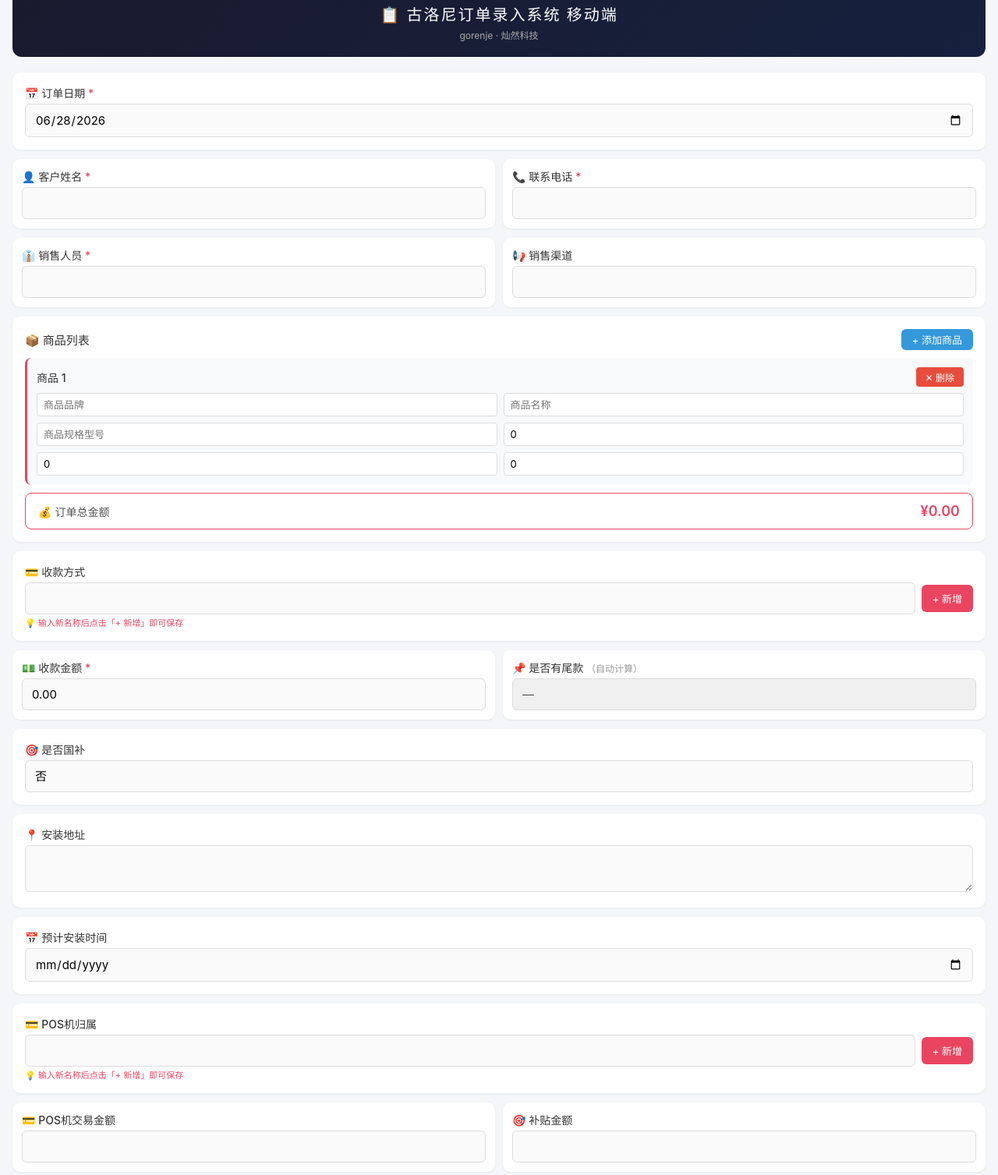
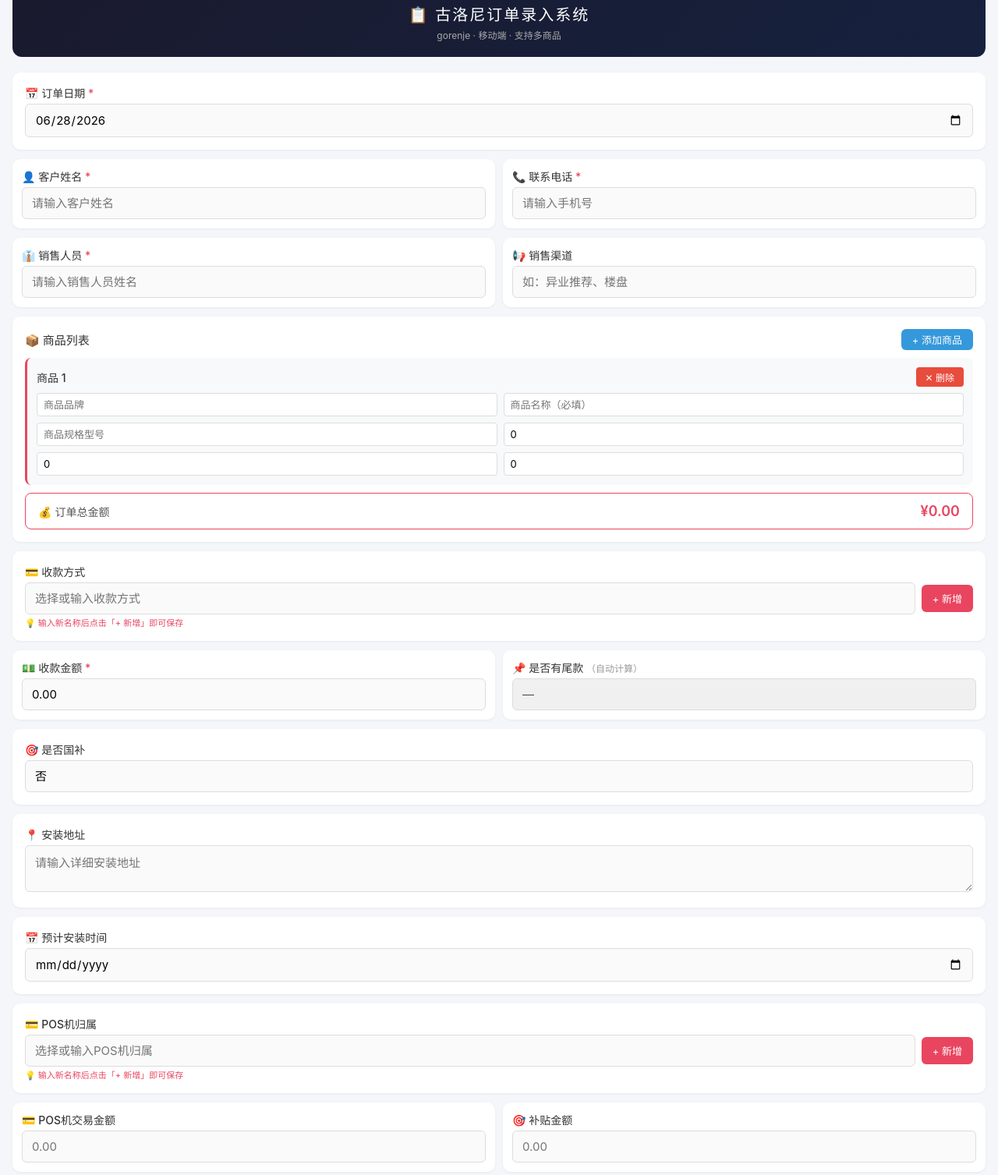
Before and after one commit to CRKJ2012/gorenje, a plain HTML site: page index.html in a window 1280 px wide. Shown: the part 33-1540 px from the top of the page at 78% size. Drawn offline with Linux system fonts and the light colour scheme.

Commit message:
Add files via upload

```diff
--- a/index.html
+++ b/index.html
@@ -288,8 +288,8 @@
 <body>
 
 <div class="header">
-    <h1>📋 古洛尼订单录入系统  移动端</h1>
-    <p>gorenje · 灿然科技 </p>
+    <h1>📋 古洛尼订单录入系统</h1>
+    <p>gorenje · 移动端 · 支持多商品</p>
 </div>
 
 <form id="orderForm" autocomplete="off">
@@ -303,22 +303,22 @@
     <div class="form-row">
         <div class="form-group">
             <label>👤 客户姓名 <span class="required">*</span></label>
-            <input type="text" id="customerName" required>
+            <input type="text" id="customerName" placeholder="请输入客户姓名" required>
         </div>
         <div class="form-group">
             <label>📞 联系电话 <span class="required">*</span></label>
-            <input type="tel" id="phone" required>
+            <input type="tel" id="phone" placeholder="请输入手机号" required>
         </div>
     </div>
 
     <div class="form-row">
         <div class="form-group">
             <label>👔 销售人员 <span class="required">*</span></label>
-            <input type="text" id="salesperson" required>
+            <input type="text" id="salesperson" placeholder="请输入销售人员姓名" required>
         </div>
         <div class="form-group">
             <label>📢 销售渠道</label>
-            <input type="text" id="salesChannel" list="channelList">
+            <input type="text" id="salesChannel" placeholder="如：异业推荐、楼盘" list="channelList">
             <datalist id="channelList">
                 <option value="异业推荐">
                 <option value="楼盘">
@@ -349,7 +349,7 @@
     <div class="form-group">
         <label>💳 收款方式</label>
         <div style="display:flex;gap:8px;align-items:center;">
-            <input type="text" id="payMethod" list="payMethodList" style="flex:1;">
+            <input type="text" id="payMethod" placeholder="选择或输入收款方式" list="payMethodList" style="flex:1;">
             <button type="button" onclick="addPayMethod()" style="padding:8px 14px;background:#e94560;color:#fff;border:none;border-radius:6px;font-size:13px;white-space:nowrap;">+ 新增</button>
         </div>
         <datalist id="payMethodList">
@@ -365,7 +365,7 @@
     <div class="form-row">
         <div class="form-group">
             <label>💵 收款金额 <span class="required">*</span></label>
-            <input type="number" id="payAmount" step="0.01" required oninput="calcBalance()">
+            <input type="number" id="payAmount" step="0.01" placeholder="请输入收款金额" required oninput="calcBalance()">
         </div>
         <div class="form-group">
             <label>📌 是否有尾款 <span class="sub-label">（自动计算）</span></label>
@@ -383,7 +383,7 @@
 
     <div class="form-group">
         <label>📍 安装地址</label>
-        <textarea id="installAddress" rows="2"></textarea>
+        <textarea id="installAddress" rows="2" placeholder="请输入详细安装地址"></textarea>
     </div>
 
     <div class="form-group">
@@ -394,7 +394,7 @@
     <div class="form-group">
         <label>💳 POS机归属</label>
         <div style="display:flex;gap:8px;align-items:center;">
-            <input type="text" id="posOwner" list="posOwnerList" style="flex:1;">
+            <input type="text" id="posOwner" placeholder="选择或输入POS机归属" list="posOwnerList" style="flex:1;">
             <button type="button" onclick="addPosOwner()" style="padding:8px 14px;background:#e94560;color:#fff;border:none;border-radius:6px;font-size:13px;white-space:nowrap;">+ 新增</button>
         </div>
         <datalist id="posOwnerList">
@@ -409,11 +409,11 @@
     <div class="form-row">
         <div class="form-group">
             <label>💳 POS机交易金额</label>
-            <input type="number" id="posAmount" step="0.01">
+            <input type="number" id="posAmount" step="0.01" placeholder="0.00">
         </div>
         <div class="form-group">
             <label>🎯 补贴金额</label>
-            <input type="number" id="subsidyAmount" step="0.01">
+            <input type="number" id="subsidyAmount" step="0.01" placeholder="0.00">
         </div>
     </div>
 
@@ -435,7 +435,7 @@
 
     <div class="form-group">
         <label>📝 备注</label>
-        <textarea id="remark" rows="2"></textarea>
+        <textarea id="remark" rows="2" placeholder="其他需要备注的信息"></textarea>
     </div>
 
     <button type="button" class="btn-submit" id="submitBtn" onclick="submitOrder()">✅ 提交订单</button>
@@ -514,7 +514,6 @@
         var item = items.find(function(i) { return i.id === id; });
         if (!item) return;
         item[field] = value;
-        // 如果是价格变化，重新计算总金额
         if (field === 'sellPrice' || field === 'retailPrice' || field === 'costPrice') {
             calcTotal();
         }
@@ -537,9 +536,9 @@
                     </div>
                     <div class="item-fields">
                         <input type="text" placeholder="商品品牌" value="${item.brand}" onchange="updateItemField(${item.id}, 'brand', this.value)">
-                        <input type="text" placeholder="商品名称" value="${item.goodsName}" onchange="updateItemField(${item.id}, 'goodsName', this.value)">
+                        <input type="text" placeholder="商品名称（必填）" value="${item.goodsName}" onchange="updateItemField(${item.id}, 'goodsName', this.value)">
                         <input type="text" placeholder="商品规格型号" value="${item.model}" onchange="updateItemField(${item.id}, 'model', this.value)">
-                        <input type="number" placeholder="销售价格" value="${item.sellPrice}" step="0.01" onchange="updateItemField(${item.id}, 'sellPrice', parseFloat(this.value) || 0)">
+                        <input type="number" placeholder="销售价格（必填）" value="${item.sellPrice}" step="0.01" onchange="updateItemField(${item.id}, 'sellPrice', parseFloat(this.value) || 0)">
                         <input type="number" placeholder="零售价格" value="${item.retailPrice}" step="0.01" onchange="updateItemField(${item.id}, 'retailPrice', parseFloat(this.value) || 0)">
                         <input type="number" placeholder="进货价" value="${item.costPrice}" step="0.01" onchange="updateItemField(${item.id}, 'costPrice', parseFloat(this.value) || 0)">
                     </div>
@@ -555,7 +554,6 @@
             total += parseFloat(item.sellPrice) || 0;
         });
         document.getElementById('totalAmountDisplay').textContent = '¥' + total.toFixed(2);
-        // 自动填充收款金额为总金额
         var payInput = document.getElementById('payAmount');
         if (!payInput.value || parseFloat(payInput.value) === 0) {
             payInput.value = total.toFixed(2);
@@ -603,7 +601,7 @@
     }
 
     // ================================================================
-    // 上传文件
+    // 上传文件（优化错误提示）
     // ================================================================
     async function uploadFile() {
         if (!selectedFile) return '';
@@ -623,12 +621,15 @@
 
             if (!resp.ok) {
                 var errText = await resp.text();
-                throw new Error('上传失败: ' + errText);
+                // 如果状态码是 409 冲突，可能文件已存在，但我们使用时间戳+随机字符串，几乎不会冲突
+                throw new Error('上传失败 (HTTP ' + resp.status + '): ' + errText);
             }
 
-            return SUPABASE_URL + '/storage/v1/object/public/' + STORAGE_BUCKET + '/' + filePath;
+            // 构造公开访问 URL
+            var publicUrl = SUPABASE_URL + '/storage/v1/object/public/' + STORAGE_BUCKET + '/' + filePath;
+            return publicUrl;
         } catch (e) {
-            showToast('❌ 附件上传失败: ' + e.message);
+            // 重新抛出，让上层处理
             throw e;
         }
     }
@@ -746,13 +747,15 @@
                 btn.textContent = '⏳ 上传附件...';
                 attachmentUrl = await uploadFile();
                 if (!attachmentUrl) {
-                    showToast('附件上传失败，请重试');
+                    showToast('❌ 附件上传失败，请重试');
                     btn.disabled = false;
                     btn.textContent = '✅ 提交订单';
                     return;
                 }
+                // 上传成功，显示提示
+                showToast('📎 附件上传成功', 1500);
             } catch (e) {
-                showToast('❌ 附件上传异常: ' + e.message);
+                showToast('❌ 附件上传失败: ' + e.message);
                 btn.disabled = false;
                 btn.textContent = '✅ 提交订单';
                 return;
@@ -810,7 +813,7 @@
 
             showToast('✅ 提交成功！共 ' + items.length + ' 件商品' + (attachmentUrl ? ' 附件已上传' : ''));
 
-            // 清空表单
+            // 清空表单（保留部分字段）
             document.getElementById('customerName').value = '';
             document.getElementById('phone').value = '';
             document.getElementById('salesperson').value = '';
```
